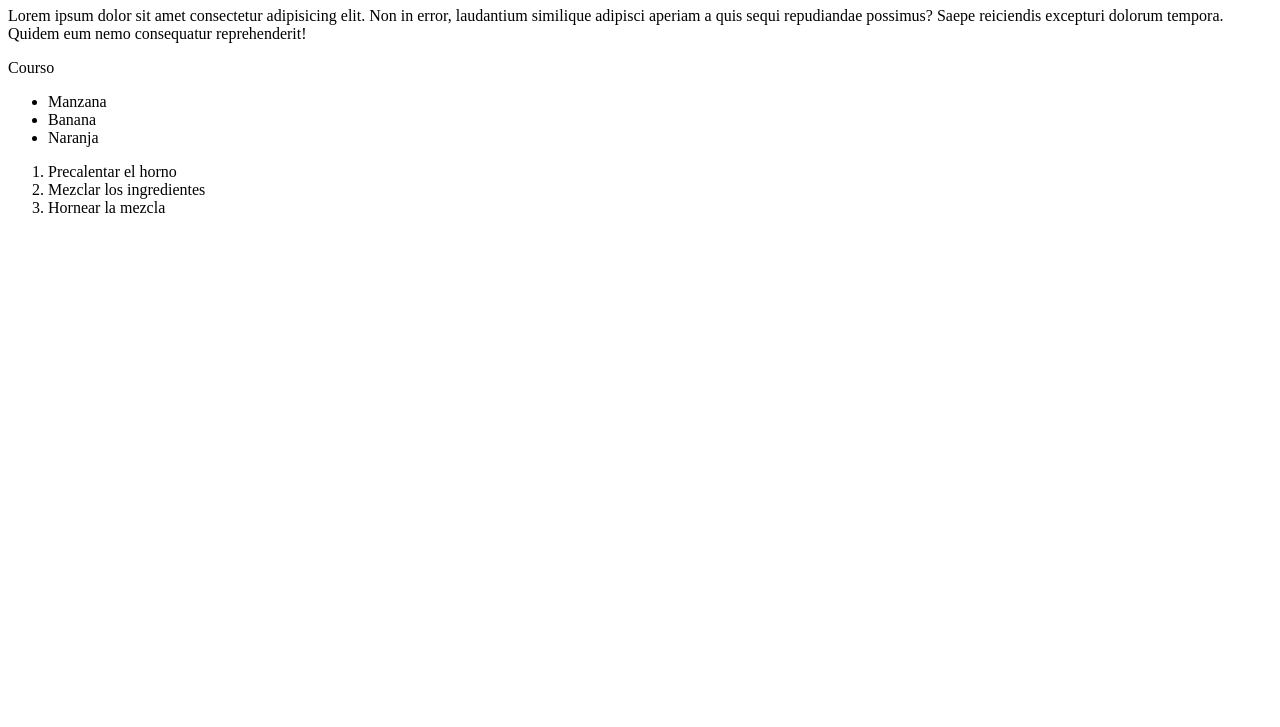
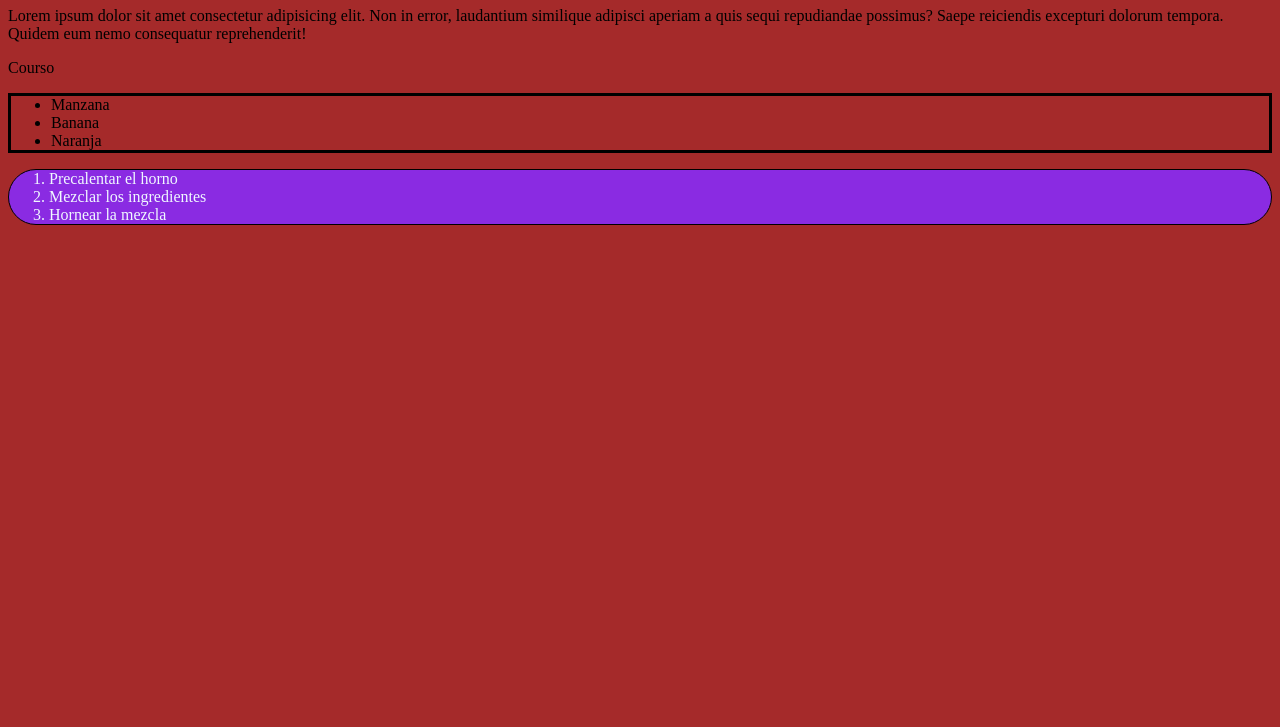
Before and after one commit to Milercastro10/proyectoanalitica, a plain HTML site: page index.html in a window 1280 px wide. Shown: the part 73-800 px from the top of the page. Drawn offline with Linux system fonts and the light colour scheme.

Commit message:
version 5

```diff
--- a/index.html
+++ b/index.html
@@ -4,6 +4,21 @@
     <meta charset="UTF-8">
     <meta name="viewport" content="width=device-width, initial-scale=1.0">
     <title>Home</title>
+    <style>
+        body {
+            background-color: brown;
+        }
+        ul {
+            border: solid;
+        }
+
+        ol {
+            border: 1px solid black;
+            border-radius: 50px;
+            background-color: blueviolet;
+            color: aliceblue;
+        }
+    </style>
 </head>
 <body>
     <h1>Pagina Principal</h1>
```
